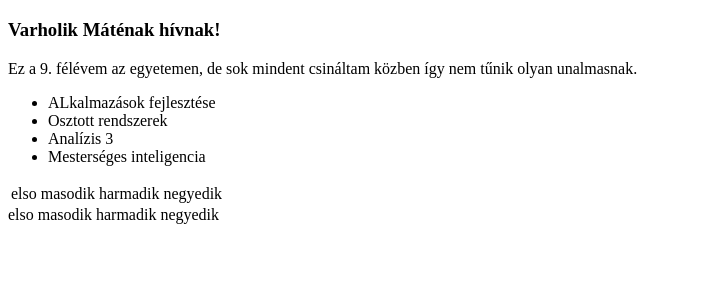
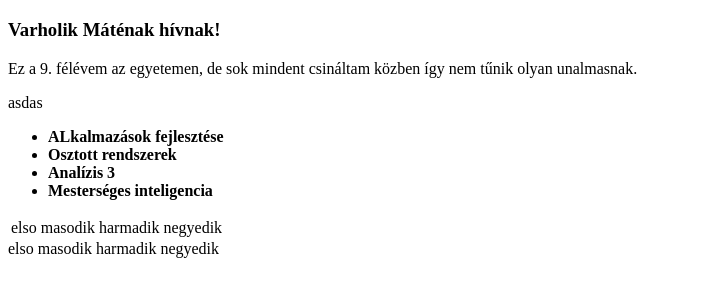
Before and after one commit to Warholik/Alkfejl_2016, a plain HTML site: page index.html in a window 1280 px wide. Shown: the part 61-358 px from the top of the page, without its empty margins (0-726 px from the left). Drawn offline with Linux system fonts and the light colour scheme.

Commit message:
ora vege

```diff
--- a/Style.css
+++ b/Style.css
@@ -5,3 +5,7 @@ h1 {
 p + p {
     font-weight: bold;
 }
+
+li {
+    font-weight: bold;
+}
--- a/index.html
+++ b/index.html
@@ -9,7 +9,7 @@
     <h1>Szia!</h1>
     <h3>Varholik Máténak hívnak!</h3>
     <p>Ez a 9. félévem az egyetemen, de sok mindent csináltam közben így nem tűnik olyan unalmasnak.</p>
-
+asdas
     <ul>
         <li>ALkalmazások fejlesztése</li>
         <li>Osztott rendszerek</li>
```
